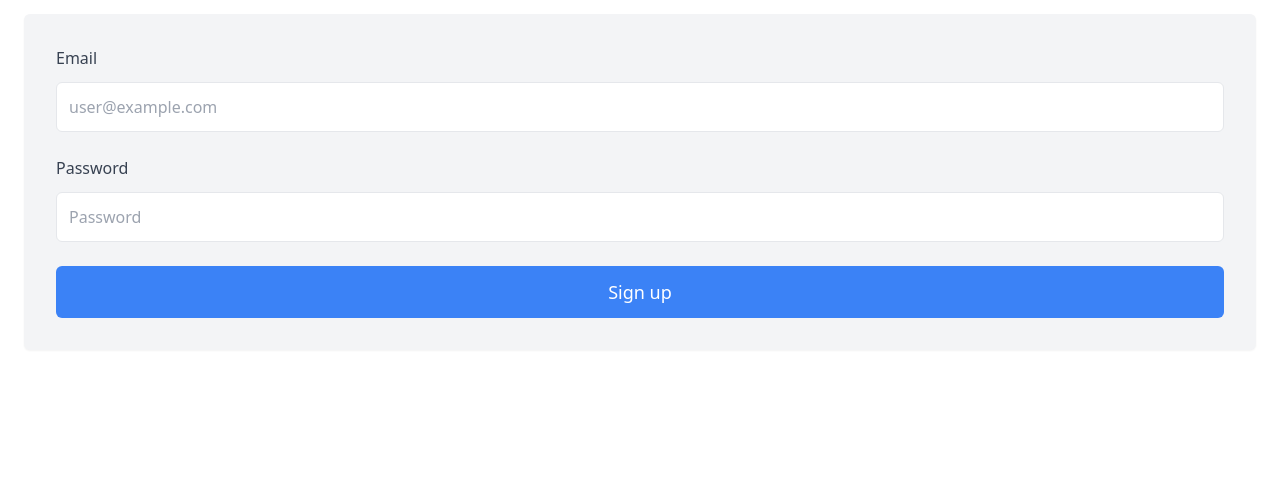
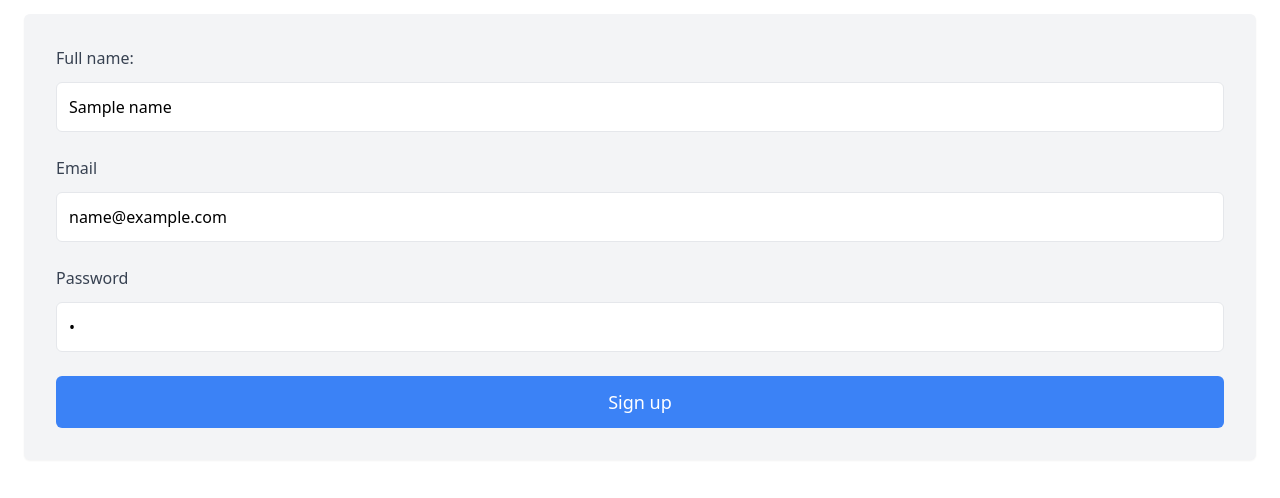
Before and after one commit to ramsy1980/pricewatch, a Flask app: template templates/users/register.html in a window 1280 px wide. Shown: the part 202-700 px from the top of the page. Run offline with Flask 2, Linux system fonts and the light colour scheme; the template is opened without the code that fills it: most values are stand-ins (such as "Sample title", 1, 10 or a date in 2020); parts of the project's set-up code (start-up, migrations or seed data) failed here and were passed over; some libraries are stand-ins or nearby versions.

Commit message:
feat(register): add name attribute

```diff
--- a/templates/users/register.html
+++ b/templates/users/register.html
@@ -6,12 +6,23 @@
     </header>
     <section>
         <form method="post" class="bg-gray-100 shadow-sm rounded-md p-8">
+            <div class="mb-6">
+                <label for="name" class="mb-3 block text-gray-700">Full name:</label>
+                <input type="text" id="name" name="name"
+                       autocomplete="name"
+                       class="bg-white rounded-md border border-gray-200 p-3 focus:outline-none w-full"
+                       placeholder="John Doe"
+                       value="{{ name }}"
+                       required
+                >
+            </div>
              <div class="mb-6">
                 <label for="email" class="mb-3 block text-gray-700">Email</label>
                 <input type="text" id="email" name="email"
                        autocomplete="email"
                        class="bg-white rounded-md border border-gray-200 p-3 focus:outline-none w-full"
                        placeholder="user@example.com"
+                       value="{{ email }}"
                        required
                 />
             </div>
@@ -21,6 +32,7 @@
                        autocomplete="new-password"
                        class="bg-white rounded-md border border-gray-200 p-3 focus:outline-none w-full"
                        placeholder="Password"
+                       value="{{ password }}"
                        required
                 />
             </div>
```
Also changed, not shown: models/user/user.py (+6 -4 lines).
